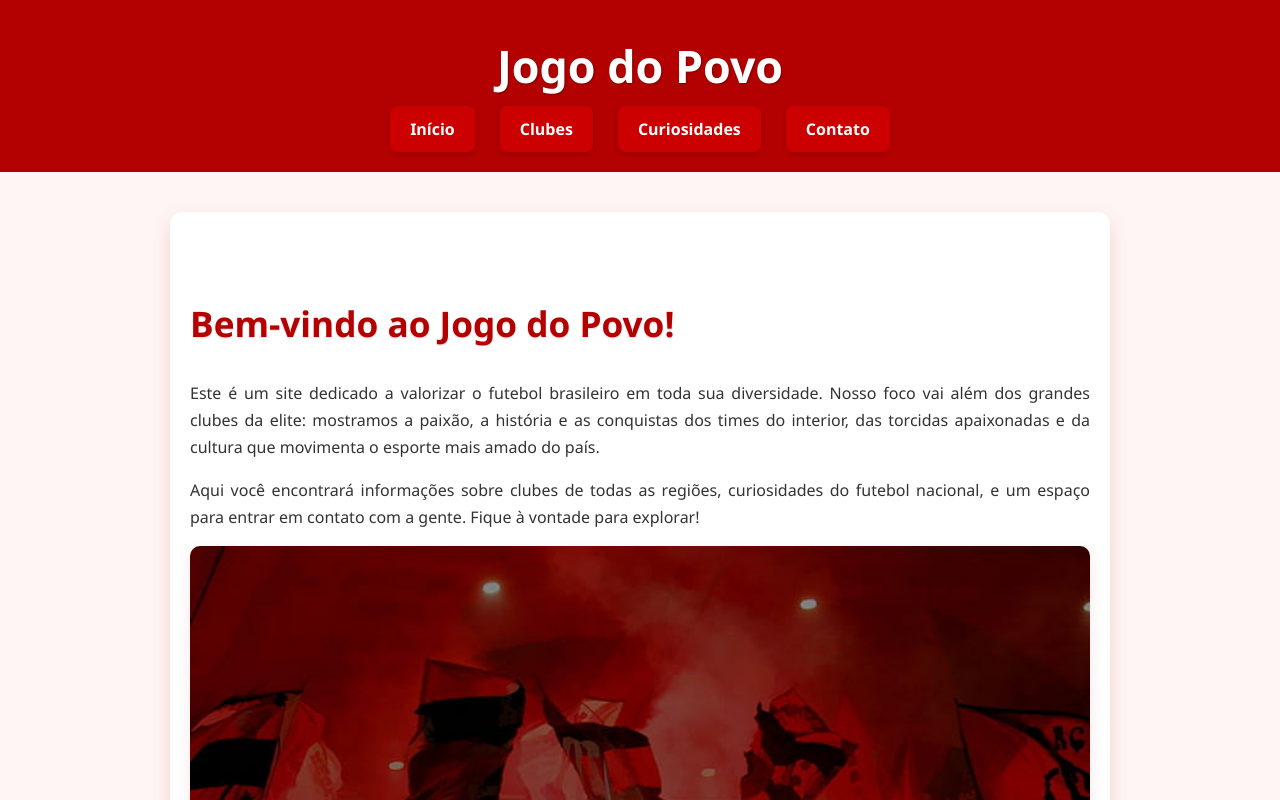
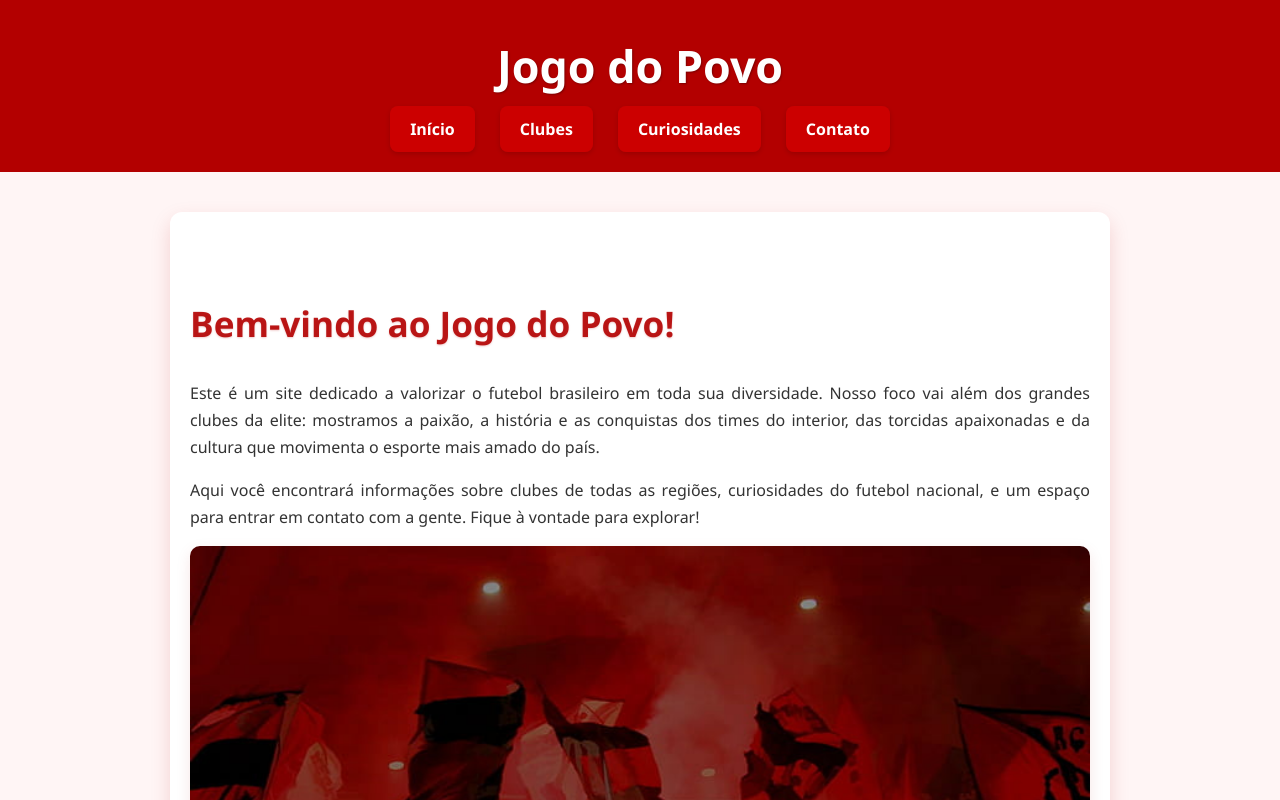
Before and after one commit to zemaccioti/Jose, a plain HTML site: page index.html in a window 1280 px wide. Shown: the top 800 px of the page. Drawn offline with Linux system fonts and the light colour scheme.

Commit message:
Update style.css

```diff
--- a/style.css
+++ b/style.css
@@ -69,7 +69,7 @@ main {
 
 main h2 {
     font-size: 2.2rem;
-    color: #b30000;
+    color: rgba(179, 0, 0, 0.9);
     margin-top: 1.5em;
     margin-bottom: 0.8em;
     font-weight: 700;
```
